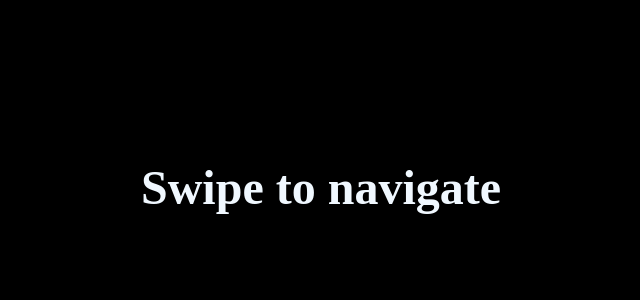
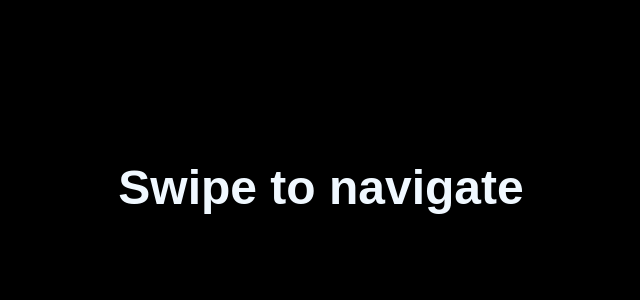
Before and after one commit to Dimkormpos/pt-teleacoustics, an Angular app in the folder transit-teleacoustics/: page /home in a window 1280 px wide. Shown: the top 300 px of the page, without its empty margins (319-959 px from the left). Built offline with nearby package versions, Linux system fonts and the light colour scheme.

Commit message:
basic voice input command pt 2.1

```diff
--- a/transit-teleacoustics/src/styles.css
+++ b/transit-teleacoustics/src/styles.css
@@ -1 +1,7 @@
-/* You can add global styles to this file, and also import other style files */
+body {
+  height: 100vh;
+  background-color: black;
+  color: white;
+  margin: 0;
+  font-family: sans-serif;
+}
```
Also changed, not shown: transit-teleacoustics/src/app/components/voice-command-input/voice-command-input.component.css (line endings or trailing spaces).
